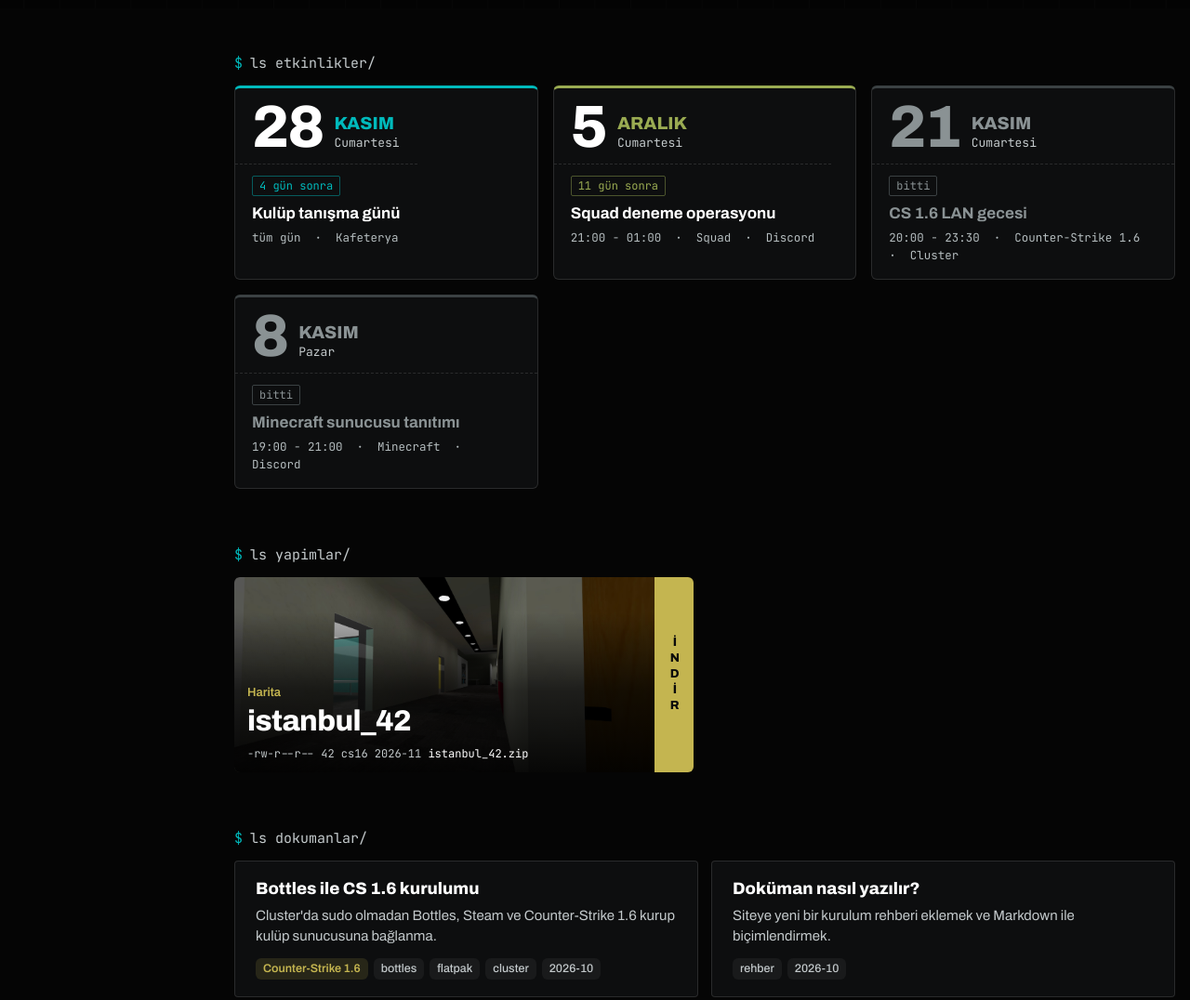
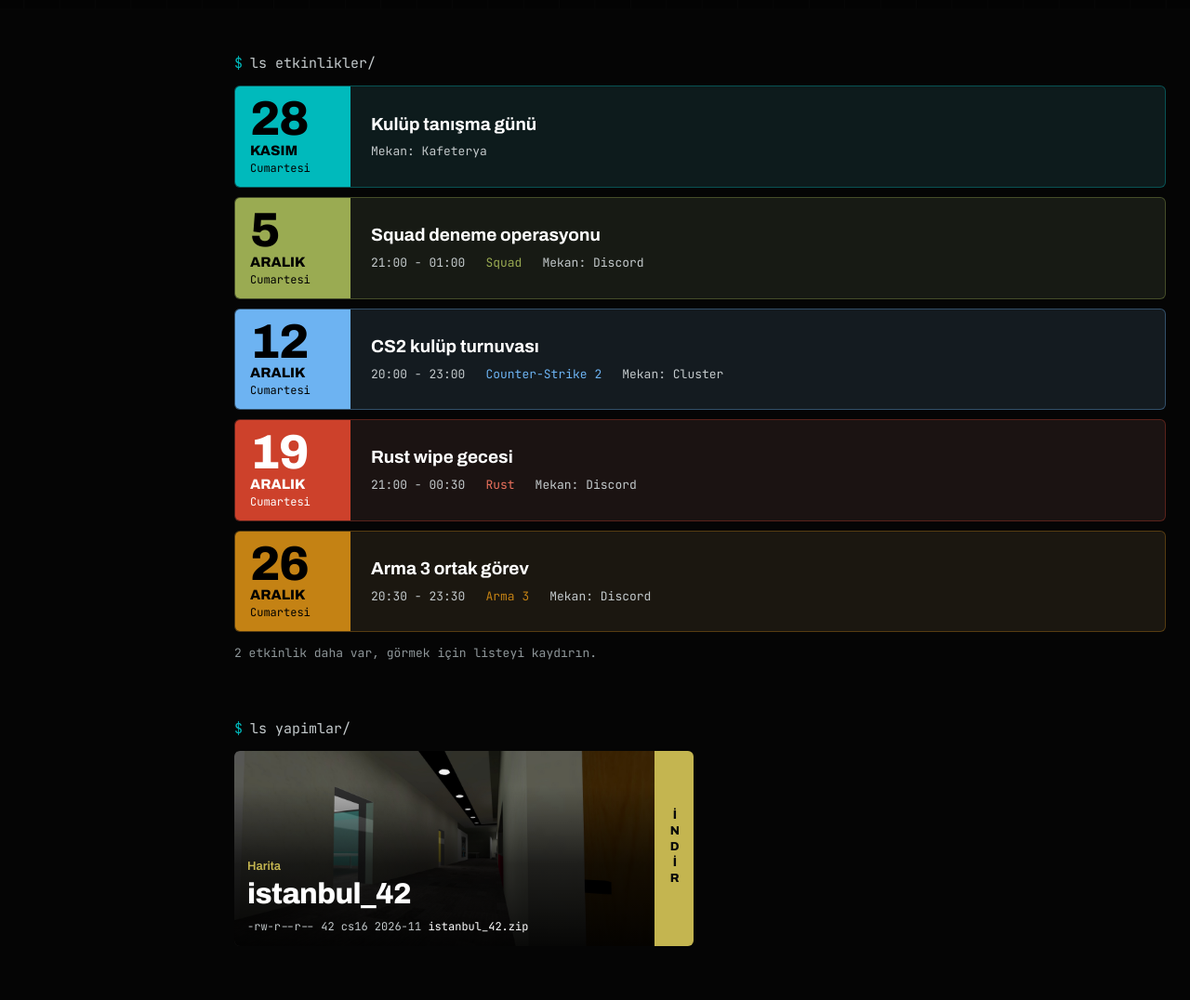
Before and after one commit to muh4mmedemin/Cs-Server-Status-Website-, a plain HTML site: page index.html in a window 1280 px wide. Shown: the part 823-1899 px from the top of the page at 93% size. Drawn offline with Linux system fonts and the light colour scheme; no server answers.

Commit message:
Show events as long rows with a 5-row scroll area
Each event is a full-width row with a solid game-colored date block.
Past events turn grey. The list scrolls after 5 rows and notes how many
more there are. Remove the 'N gün sonra' and 'tüm gün' labels and write
the place as 'Mekan:'. Add three sample events so the scroll shows.

Co-Authored-By: Claude Opus 5.5 <noreply@anthropic.com>
Claude-Session: https://claude.ai/code/session_016dKbdCauP9cWHqrxBpA66B

```diff
--- a/css/style.css
+++ b/css/style.css
@@ -838,7 +838,7 @@ body[data-theme="club42"] {
 .game-card[data-game="rust"], .work-page[data-game="rust"], .doc-page[data-game="rust"],
 .doc-game[data-game="rust"], .work-card[data-game="rust"] { --card-accent: #cd412b; }
 .rail-item[data-game="rust"] { --c: #cd412b; }
-.ev[data-game="rust"], .ev-dialog[data-game="rust"] { --card-accent: #cd412b; }
+.ev[data-game="rust"], .ev-dialog[data-game="rust"] { --card-accent: #cd412b; --on-accent: #fff; }
 .live-row[data-game="arma3"], .doc-row[data-game="arma3"],
 .game-card[data-game="arma3"], .work-page[data-game="arma3"], .doc-page[data-game="arma3"],
 .doc-game[data-game="arma3"], .work-card[data-game="arma3"] { --card-accent: #c48214; }
@@ -1048,80 +1048,104 @@ body[data-theme="club42"] {
 .home-works .work-dl { top: 0; bottom: 0; }
 
 /* ---------- Etkinlikler ($ ls etkinlikler/) ----------
-   Her etkinlik bir kart: başlığında büyük gün rakamı ve ay adı, üst kenarında
-   oyunun rengi. Karta tıklayınca açılan pencere etkinliği anlatır. */
+   Her etkinlik uzun bir satır: solda oyunun renginde dolu tarih bloğu, ortada
+   ad ve bilgiler. 5 satırdan fazlası liste içinde kaydırılır. Tıklayınca açılan
+   pencere etkinliği anlatır. */
 .home-cal { margin-top: 64px; }
 .ev-list {
-  display: grid;
-  grid-template-columns: repeat(auto-fill, minmax(260px, 1fr));
-  gap: 16px;
+  position: relative;
+  display: flex;
+  flex-direction: column;
+  gap: 10px;
   margin: 0;
   padding: 0;
   list-style: none;
 }
-.ev { --card-accent: var(--teal); animation: rise 0.6s var(--ease) backwards; animation-delay: calc(0.05s + var(--i, 0) * 0.05s); }
+.ev-list.scroll {
+  overflow-y: auto;
+  overscroll-behavior: contain;
+  padding-right: 10px;
+  scrollbar-width: thin;
+  scrollbar-color: #4a5254 transparent;
+}
+.ev-list.scroll::-webkit-scrollbar { width: 6px; }
+.ev-list.scroll::-webkit-scrollbar-thumb { background: #4a5254; border-radius: 3px; }
+.ev {
+  --card-accent: var(--teal);
+  --on-accent: #000;
+  flex: none;
+  animation: rise 0.6s var(--ease) backwards;
+  animation-delay: calc(0.05s + var(--i, 0) * 0.05s);
+}
 .ev-card {
-  display: flex;
-  flex-direction: column;
+  display: grid;
+  grid-template-columns: 124px minmax(0, 1fr) auto;
+  align-items: stretch;
   width: 100%;
-  height: 100%;
+  min-height: 104px;
   padding: 0;
+  overflow: hidden;
   font: inherit;
   color: var(--ink);
   text-align: left;
-  background: var(--glass);
-  border: 1px solid var(--line);
-  border-top: 3px solid var(--card-accent);
+  background: color-mix(in srgb, var(--card-accent) 7%, rgba(16, 18, 19, 0.86));
+  border: 1px solid color-mix(in srgb, var(--card-accent) 35%, transparent);
   border-radius: var(--r-lg);
-  backdrop-filter: blur(14px);
   cursor: pointer;
   transition: background-color 0.2s ease, transform 0.2s var(--ease);
 }
-.ev-card:hover { background: color-mix(in srgb, var(--card-accent) 9%, rgba(16, 18, 19, 0.86)); }
-.ev-card:active { transform: scale(0.985); }
-.ev-card:focus-visible { outline: 2px solid var(--card-accent); outline-offset: 3px; }
-.ev-head {
-  display: grid;
-  grid-template-columns: auto minmax(0, 1fr);
-  align-items: end;
-  gap: 0 12px;
-  padding: 16px 18px 12px;
+.ev-card:hover { background: color-mix(in srgb, var(--card-accent) 16%, rgba(16, 18, 19, 0.86)); }
+.ev-card:active { transform: scale(0.99); }
+.ev-card:focus-visible { outline: 2px solid var(--card-accent); outline-offset: -2px; }
+.ev-date {
+  display: flex;
+  flex-direction: column;
+  justify-content: center;
+  gap: 5px;
+  padding: 14px 16px;
+  color: var(--on-accent);
+  background: var(--card-accent);
 }
 .ev-day {
-  font: 800 64px/0.82 var(--display);
+  font: 800 52px/0.82 var(--display);
   font-variation-settings: var(--wide);
   font-variant-numeric: tabular-nums;
   letter-spacing: -0.03em;
-  color: var(--ink);
-}
-.ev-mon { display: flex; flex-direction: column; gap: 4px; min-width: 0; padding-bottom: 2px; }
-.ev-mon b { font: 800 19px/1 var(--display); font-variation-settings: var(--wide); text-transform: uppercase; color: var(--card-accent); }
-.ev-mon small { font: 400 13px/1.2 var(--code); color: #c3c9cb; }
+}
+.ev-mon { font: 800 15px/1 var(--display); font-variation-settings: var(--wide); text-transform: uppercase; }
+.ev-dow { font: 500 12px/1 var(--code); }
+.ev-body {
+  display: flex;
+  flex-direction: column;
+  justify-content: center;
+  gap: 8px;
+  min-width: 0;
+  padding: 16px 22px;
+}
+.ev-title { font: 700 19px/1.25 var(--sans); }
+.ev-meta { display: flex; flex-wrap: wrap; gap: 4px 22px; font: 400 13px/1.5 var(--code); color: #c3c9cb; }
+.ev-game { color: var(--card-accent); }
+.ev[data-game="rust"] .ev-game { color: #e8705c; }
 .ev-status {
-  align-self: flex-start;
-  margin-bottom: 2px;
-  padding: 4px 7px;
+  align-self: center;
+  margin-right: 20px;
+  padding: 5px 9px;
   font: 500 12px/1 var(--code);
   color: var(--card-accent);
-  border: 1px solid color-mix(in srgb, var(--card-accent) 45%, transparent);
+  border: 1px solid color-mix(in srgb, var(--card-accent) 55%, transparent);
   border-radius: 2px;
   white-space: nowrap;
 }
-.ev-body {
-  display: flex;
-  flex-direction: column;
-  gap: 6px;
-  flex: 1;
-  padding: 12px 18px 16px;
-  border-top: 1px dashed var(--line);
-}
-.ev-title { font: 700 17px/1.3 var(--sans); }
-.ev-meta { font: 400 12.5px/1.5 var(--code); color: #b4bcbe; white-space: pre-wrap; }
-.ev.now .ev-status { color: #000; background: var(--card-accent); border-color: var(--card-accent); }
-/* biten etkinlikler soluk; yine de açılıp okunabilir */
-.ev.past .ev-card { border-top-color: #3b4143; }
-.ev.past .ev-day, .ev.past .ev-title { color: #8a9294; }
-.ev.past .ev-mon b, .ev.past .ev-status { color: #8a9294; border-color: #3b4143; }
+.ev-status:empty, .evd-status:empty { display: none; }
+.ev-more { margin: 12px 0 0; font: 400 13px/1.5 var(--code); color: var(--muted); }
+.ev.now .ev-status { color: var(--on-accent); background: var(--card-accent); border-color: var(--card-accent); }
+/* biten etkinlikler soluk ve renksiz; yine de açılıp okunabilir */
+.ev.past .ev-card { background: rgba(16, 18, 19, 0.7); border-color: #2c3133; }
+.ev.past .ev-card:hover { background: rgba(30, 33, 35, 0.86); }
+.ev.past .ev-date { color: #9ba3a5; background: #24282a; }
+.ev.past .ev-title { color: #9ba3a5; }
+.ev.past .ev-meta, .ev.past .ev-game { color: #8f989a; }
+.ev.past .ev-status { color: #8f989a; border-color: #3b4143; }
 
 /* Etkinlik penceresi */
 .ev-dialog {
@@ -1147,7 +1171,7 @@ body[data-theme="club42"] {
   align-items: end;
   gap: 0 14px;
   padding: 22px 22px 18px;
-  color: #000;
+  color: var(--on-accent, #000);
   background: var(--card-accent);
 }
 .evd-day {
@@ -1195,12 +1219,12 @@ body[data-theme="club42"] {
 .evd-desc { margin: 0; max-width: 62ch; font-size: 16px; line-height: 1.65; color: #d8dcdd; }
 .evd-actions { display: flex; flex-wrap: wrap; gap: 10px; }
 .evd-actions:empty { display: none; }
-.ev-dialog .home-btn.primary { background: var(--card-accent); color: #000; }
+.ev-dialog .home-btn.primary { background: var(--card-accent); color: var(--on-accent, #000); }
 .ev-dialog .home-btn.primary:hover { background: #fff; }
 .ev-dialog.past .evd-head { background: #3b4143; color: #fff; }
 .ev-dialog.past .evd-status, .ev-dialog.past .evd-close { color: #fff; border-color: rgba(255, 255, 255, 0.5); }
-.ev-dialog.past .evd-close { background: rgba(0, 0, 0, 0.35); }
-.ev-dialog.past .evd-close:hover { background: rgba(0, 0, 0, 0.55); }
+.ev-dialog.past .evd-close, .ev-dialog[data-game="rust"] .evd-close { color: #fff; background: rgba(0, 0, 0, 0.35); }
+.ev-dialog.past .evd-close:hover, .ev-dialog[data-game="rust"] .evd-close:hover { background: rgba(0, 0, 0, 0.55); }
 
 /* ---------- Yapım detay sayfası (42 görünümü, oyunun rengiyle) ---------- */
 /* Kartın büyümüş hali gibi açılır, altında metin bir man sayfası gibi dizilir:
@@ -1717,8 +1741,14 @@ body[data-cursor] :is(input, textarea) { cursor: text; }
   .card-name { font-size: 20px; }
   .card-addr { font-size: 12px; }
   .wp-layout { grid-template-columns: minmax(0, 1fr); }
-  .ev-list { grid-template-columns: minmax(0, 1fr); gap: 12px; }
-  .ev-day { font-size: 56px; }
+  .ev-card { grid-template-columns: 92px minmax(0, 1fr); }
+  .ev-date { grid-row: span 2; padding: 12px; }
+  .ev-day { font-size: 42px; }
+  .ev-mon { font-size: 13px; }
+  .ev-body { padding: 14px 16px; gap: 6px; }
+  .ev-title { font-size: 17px; }
+  .ev-meta { flex-direction: column; gap: 2px; font-size: 12.5px; }
+  .ev-status { grid-column: 2; justify-self: start; margin: -6px 16px 14px; }
   .evd-day { font-size: 72px; }
   .evd-head, .evd-body { padding: 18px; }
   .work-page { --indent: 0px; }
--- a/index.html
+++ b/index.html
@@ -41,6 +41,7 @@
       <section class="home-cal" id="home-cal" aria-labelledby="ev-heading" hidden>
         <h2 class="home-section" id="ev-heading"><span>$</span> ls etkinlikler/</h2>
         <ol class="ev-list" id="ev-list"></ol>
+        <p class="ev-more" id="ev-more" hidden></p>
       </section>
 
       <section class="home-works" id="home-works" hidden>
--- a/js/config.js
+++ b/js/config.js
@@ -131,12 +131,13 @@ const DOCS = [
 
 // ---- Etkinlikler: ana sayfadaki "$ ls etkinlikler/" bölümü ----
 // Her etkinlik için listeye bir blok ekleyin. Saatler İstanbul saatiyle yazılır.
-// Her etkinlik bir kart olarak görünür; kartın başlığında tarih büyük yazılır.
-// Karta tıklayınca açılan pencerede açıklama, saat, yer ve "Takvime ekle" (.ics)
+// Her etkinlik uzun bir satır olarak görünür; solunda tarih büyük yazılır.
+// 5 etkinlikten fazlası varsa liste kaydırılır.
+// Satıra tıklayınca açılan pencerede açıklama, saat, mekan ve "Takvime ekle" (.ics)
 // butonu bulunur. Yaklaşanlar önce gelir; tarihi geçenler sonda soluk görünür.
 //
 // date:        "YYYY-AA-GG" biçiminde gün, ör. "2026-11-21"
-// time:        başlangıç saati "SS:DD", ör. "20:00" (isteğe bağlı; yoksa tüm gün)
+// time:        başlangıç saati "SS:DD", ör. "20:00" (isteğe bağlı; yoksa saat yazılmaz)
 // end:         bitiş saati "SS:DD" (isteğe bağlı)
 // title:       etkinliğin adı
 // game:        ilgili oyun (SERVERS içindeki id; isteğe bağlı, etkinlik o oyunun renginde olur)
@@ -188,6 +189,33 @@ const EVENTS = [
     game: "squad",
     place: "Discord",
     description: "İlk kulüp operasyonu. Squad liderleri mikrofonla katılmalı.",
+  },
+  {
+    date: "2026-12-12",
+    time: "20:00",
+    end: "23:00",
+    title: "CS2 kulüp turnuvası",
+    game: "cs2",
+    place: "Cluster",
+    description: "2v2 wingman turnuvası. Takımlar etkinlikten bir gün önce Discord'da kurulur.",
+  },
+  {
+    date: "2026-12-19",
+    time: "21:00",
+    end: "00:30",
+    title: "Rust wipe gecesi",
+    game: "rust",
+    place: "Discord",
+    description: "Sunucu sıfırlanıyor. Herkes aynı anda başlıyor; ilk gece takımlar en fazla 3 kişi.",
+  },
+  {
+    date: "2026-12-26",
+    time: "20:30",
+    end: "23:30",
+    title: "Arma 3 ortak görev",
+    game: "arma3",
+    place: "Discord",
+    description: "Kulübün yazdığı ilk görev. Gerekli modların listesi Discord'da paylaşılacak.",
   },
 ];
 
--- a/js/main.js
+++ b/js/main.js
@@ -596,7 +596,7 @@ function calStatus(e) {
   if (eventStart(e) <= now) return { cls: "now", text: "şimdi" };
   if (e.date === istanbulToday()) return { cls: "soon", text: "bugün" };
   const days = Math.round((new Date(`${e.date}T12:00:00Z`) - new Date(`${istanbulToday()}T12:00:00Z`)) / 864e5);
-  return { cls: "soon", text: days === 1 ? "yarın" : `${days} gün sonra` };
+  return { cls: "soon", text: days === 1 ? "yarın" : "" };
 }
 
 // .ics dosyası: Google Takvim, Apple Takvim ve Outlook içe aktarabilir
@@ -643,7 +643,32 @@ function renderEvents() {
   list.innerHTML = "";
   $("#home-cal").hidden = all.length === 0;
   [...upcoming, ...past].forEach((e, i) => list.appendChild(eventCard(e, i)));
+  fitEvList();
 }
+
+// 5 etkinlikten fazlası varsa liste ilk 5 satır yüksekliğinde kalır, gerisi kaydırılır
+const EV_VISIBLE = 5;
+function fitEvList() {
+  const list = $("#ev-list");
+  const items = list.children;
+  list.classList.toggle("scroll", items.length > EV_VISIBLE);
+  if (items.length <= EV_VISIBLE) list.style.maxHeight = "";
+  if (items.length <= EV_VISIBLE || list.offsetParent === null) return updateEvMore();
+  // satırların konumu max-height'tan bağımsız; sıfırlamadan ölçülür ki kaydırma yeri korunsun
+  const last = items[EV_VISIBLE - 1];
+  list.style.maxHeight = `${last.offsetTop + last.offsetHeight - items[0].offsetTop}px`;
+  updateEvMore();
+}
+
+// listenin altında kaç etkinliğin kaydırınca göründüğünü yazar; en alta inince gizlenir
+function updateEvMore() {
+  const list = $("#ev-list");
+  const more = $("#ev-more");
+  const rest = list.children.length - EV_VISIBLE;
+  more.textContent = `${rest} etkinlik daha var, görmek için listeyi kaydırın.`;
+  more.hidden = rest <= 0 || list.scrollTop + list.clientHeight >= list.scrollHeight - 2;
+}
+$("#ev-list").addEventListener("scroll", updateEvMore, { passive: true });
 
 function eventCard(e, i) {
   const [y, m, d] = e.date.split("-").map(Number);
@@ -655,29 +680,37 @@ function eventCard(e, i) {
   if (game) li.dataset.game = game.id;
   li.innerHTML = `
     <button class="ev-card" type="button" aria-haspopup="dialog">
-      <span class="ev-head">
+      <span class="ev-date">
         <span class="ev-day"></span>
-        <span class="ev-mon"><b></b><small></small></span>
+        <span class="ev-mon"></span>
+        <span class="ev-dow"></span>
       </span>
       <span class="ev-body">
-        <span class="ev-status"></span>
         <span class="ev-title"></span>
         <span class="ev-meta"></span>
       </span>
+      <span class="ev-status"></span>
     </button>`;
   li.querySelector(".ev-day").textContent = d;
-  li.querySelector(".ev-mon b").textContent = MONTHS[m - 1];
-  li.querySelector(".ev-mon small").textContent = `${DAYS_LONG[weekdayOf(e.date)]}${y !== Number(istanbulToday().slice(0, 4)) ? ` ${y}` : ""}`;
+  li.querySelector(".ev-mon").textContent = `${MONTHS[m - 1]}${y !== Number(istanbulToday().slice(0, 4)) ? ` ${y}` : ""}`;
+  li.querySelector(".ev-dow").textContent = DAYS_LONG[weekdayOf(e.date)];
   li.querySelector(".ev-status").textContent = status.text;
   li.querySelector(".ev-title").textContent = e.title;
-  li.querySelector(".ev-meta").textContent = [eventTime(e), game && game.name, e.place].filter(Boolean).join("  ·  ");
+  const meta = li.querySelector(".ev-meta");
+  [["ev-time", eventTime(e)], ["ev-game", game && game.name], ["ev-place", e.place && `Mekan: ${e.place}`]].forEach(([cls, text]) => {
+    if (!text) return;
+    const span = document.createElement("span");
+    span.className = cls;
+    span.textContent = text;
+    meta.appendChild(span);
+  });
   const card = li.querySelector(".ev-card");
-  card.setAttribute("aria-label", `${d} ${MONTHS[m - 1]}, ${e.title}, ${status.text}. Ayrıntılar için açın.`);
+  card.setAttribute("aria-label", `${d} ${MONTHS[m - 1]}, ${e.title}${status.text ? `, ${status.text}` : ""}. Ayrıntılar için açın.`);
   card.addEventListener("click", () => openEvent(e, card));
   return li;
 }
 
-const eventTime = (e) => (e.time ? (e.end ? `${e.time} - ${e.end}` : e.time) : "tüm gün");
+const eventTime = (e) => (e.time ? (e.end ? `${e.time} - ${e.end}` : e.time) : "");
 
 // ---- Etkinlik penceresi (native <dialog>: Esc ile kapanır, arka plan etkileşimsiz) ----
 const evDialog = $("#ev-dialog");
@@ -697,7 +730,7 @@ function openEvent(e, trigger) {
   $("#evd-title").textContent = e.title;
   const facts = $("#evd-facts");
   facts.innerHTML = "";
-  [["Saat", eventTime(e)], ["Yer", e.place], ["Oyun", game && game.name]].forEach(([k, v]) => {
+  [["Saat", eventTime(e)], ["Mekan", e.place], ["Oyun", game && game.name]].forEach(([k, v]) => {
     if (!v) return;
     const dt = document.createElement("dt");
     const dd = document.createElement("dd");
@@ -744,6 +777,9 @@ evDialog.addEventListener("close", () => {
 
 function initCalendar() {
   renderEvents();
+  // bölüm görünür olduğunda ya da genişliği değiştiğinde 5 satırlık yüksekliği yeniden ölç
+  if ("ResizeObserver" in window) new ResizeObserver(fitEvList).observe($("#home-cal"));
+  else window.addEventListener("resize", fitEvList);
   // "3 gün sonra" gibi durumlar güncel kalsın
   setInterval(() => {
     if (!$("#club-home").hidden && !evDialog.open) renderEvents();
```
Also changed, not shown: 1 other file.
